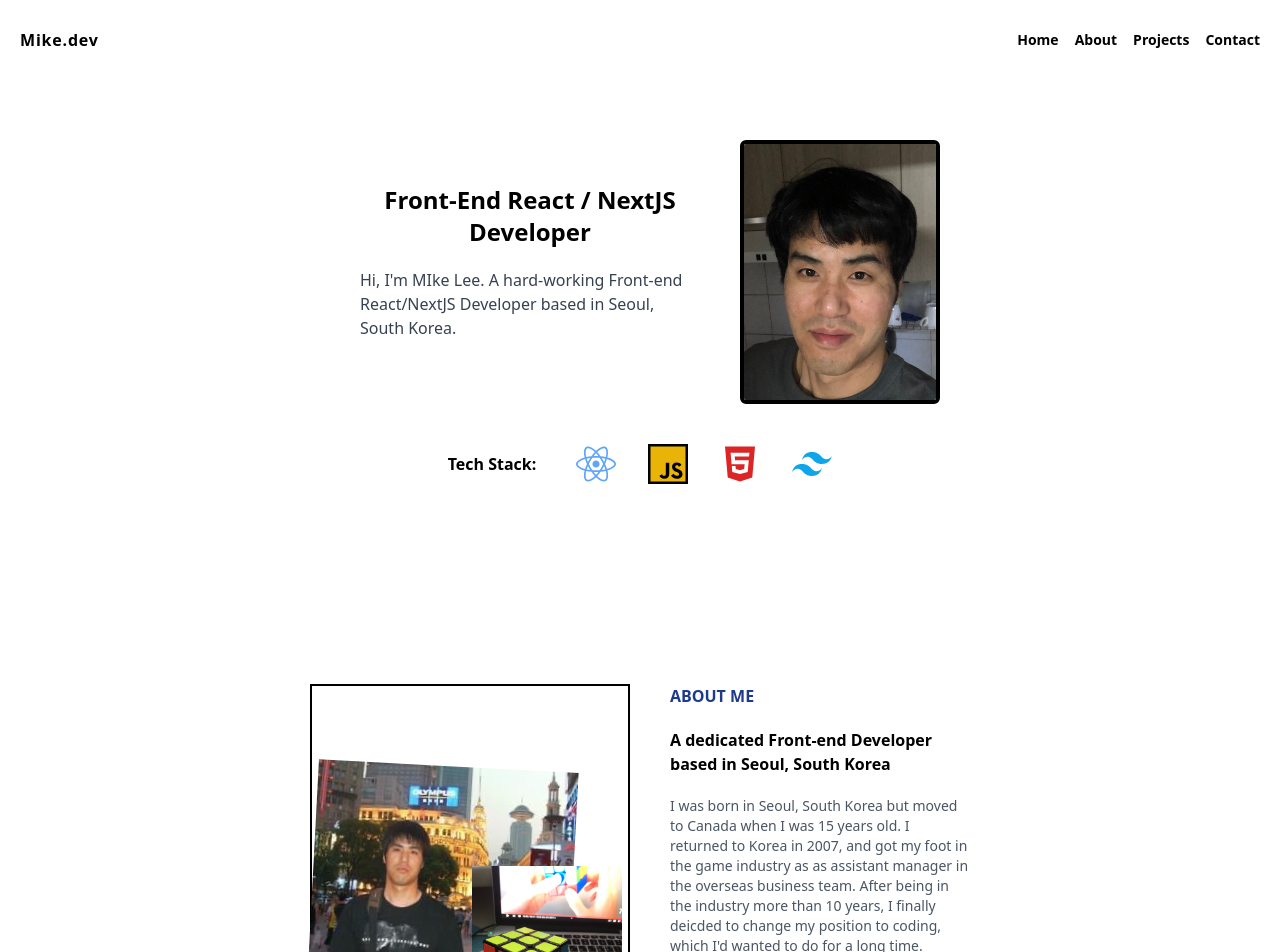
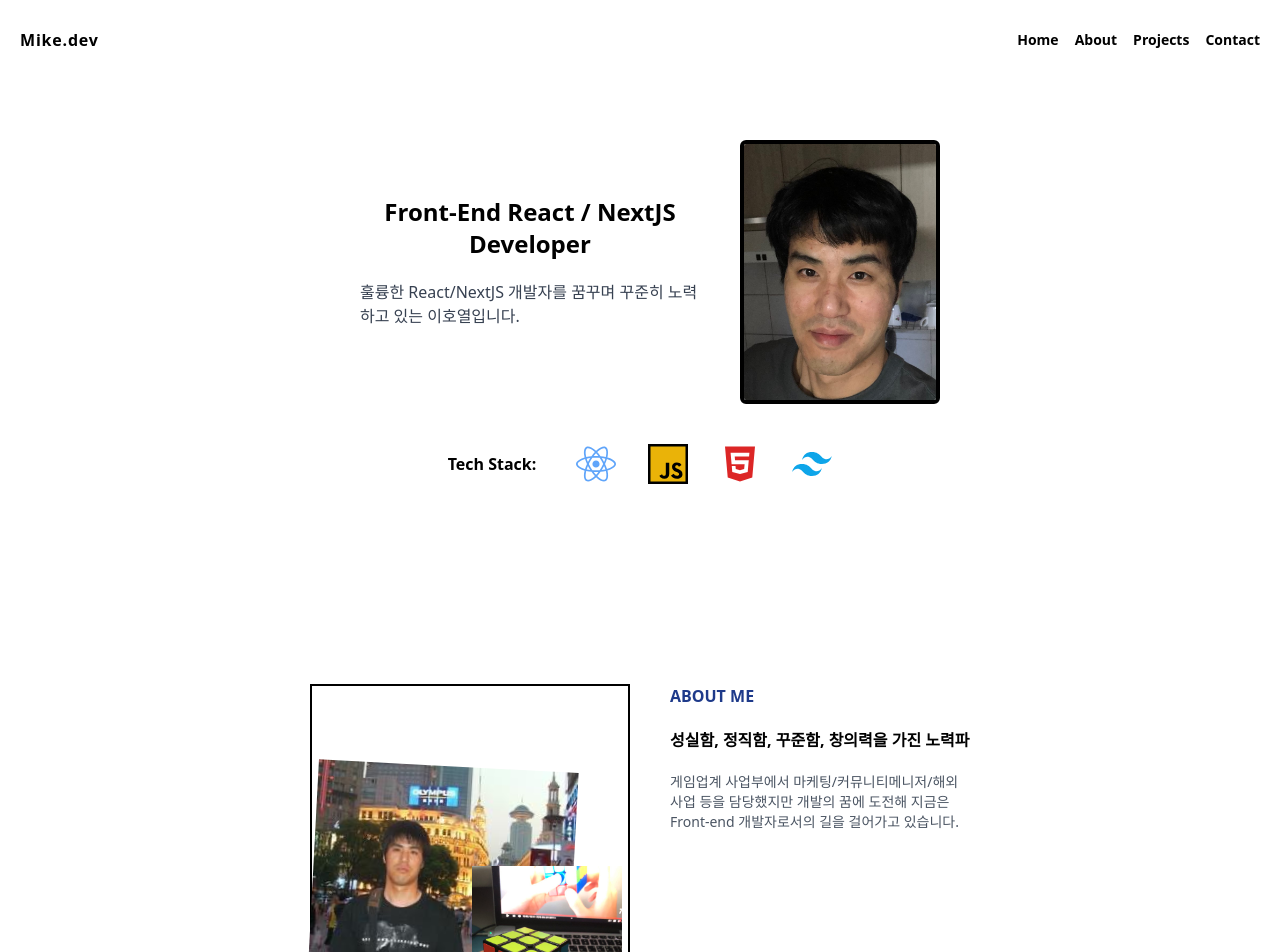
Before and after one commit to imbizman316/homepage_porfolio, a React (Create React App) app: page / in a window 1280 px wide. Shown: the top 952 px of the page. Built offline with nearby package versions, Linux system fonts and the light colour scheme.

Commit message:
Test localization

```diff
--- a/package.json
+++ b/package.json
@@ -6,8 +6,10 @@
     "@testing-library/jest-dom": "^5.17.0",
     "@testing-library/react": "^13.4.0",
     "@testing-library/user-event": "^13.5.0",
+    "i18next": "^23.11.5",
     "react": "^18.3.1",
     "react-dom": "^18.3.1",
+    "react-i18next": "^14.1.2",
     "react-icons": "^5.2.1",
     "react-router-dom": "^6.23.1",
     "react-scripts": "5.0.1",
--- /dev/null
+++ b/src/i18n.jsx
@@ -0,0 +1,31 @@
+import i18n from "i18next";
+import { initReactI18next } from "react-i18next";
+
+i18n.use(initReactI18next).init({
+  debug: true,
+  fallbackLng: "en",
+
+  resources: {
+    en: {
+      translation: {
+        home_intro:
+          "Hi, I'm MIke Lee. A hard-working Front-end React/NextJS Developer based in Seoul, South Korea.",
+        about_title:
+          "A dedicated Front-end Developer based in Seoul, South Korea",
+        about_descr:
+          "I was born in Seoul, South Korea but moved to Canada when I was 15 years old. I returned to Korea in 2007, and got my foot in the game industry as as assistant manager in the overseas business team. After being in the industry more than 10 years, I finally deicded to change my position to coding, which I'd wanted to do for a long time.",
+      },
+    },
+    kr: {
+      translation: {
+        home_intro:
+          "훌륭한 React/NextJS 개발자를 꿈꾸며 꾸준히 노력하고 있는 이호열입니다.",
+        about_title: "성실함, 정직함, 꾸준함, 창의력을 가진 노력파",
+        about_descr:
+          "게임업계 사업부에서 마케팅/커뮤니티메니저/해외사업 등을 담당했지만 개발의 꿈에 도전해 지금은 Front-end 개발자로서의 길을 걸어가고 있습니다.",
+      },
+    },
+  },
+});
+
+export default i18n;
--- a/src/pages/about/index.js
+++ b/src/pages/about/index.js
@@ -1,8 +1,16 @@
-import React from "react";
+import React, { useEffect } from "react";
 import photo1 from "../../assets/images/photo1.jpg";
 import photo2 from "../../assets/images/photo2.jpg";
+import "../../i18n";
+import { useTranslation } from "react-i18next";
 
 function About() {
+  const { t, i18n } = useTranslation();
+
+  useEffect(() => {
+    i18n.changeLanguage(navigator.language);
+  }, []);
+
   return (
     <div className="bg-white flex flex-col items-center pt-10 w-full">
       <div className="flex flex-col sm:flex-col md:flex-row lg:flex-row gap-10">
@@ -18,17 +26,8 @@ function About() {
         </div>
         <div className="w-[300px] flex flex-col gap-5">
           <h1 className="text-blue-900 font-bold">ABOUT ME</h1>
-          <h1 className="font-bold">
-            A dedicated Front-end Developer based in Seoul, South Korea
-          </h1>
-          <p className="text-sm text-gray-600">
-            I was born in Seoul, South Korea but moved to Canada when I was 15
-            years old. I returned to Korea in 2007, and got my foot in the game
-            industry as as assistant manager in the overseas business team.
-            After being in the industry more than 10 years, I finally deicded to
-            change my position to coding, which I'd wanted to do for a long
-            time.
-          </p>
+          <h1 className="font-bold">{t("about_title")}</h1>
+          <p className="text-sm text-gray-600">{t("about_descr")}</p>
         </div>
       </div>
     </div>
--- a/src/pages/home/index.js
+++ b/src/pages/home/index.js
@@ -1,4 +1,4 @@
-import React from "react";
+import React, { useEffect } from "react";
 import myImage from "../../assets/images/User_Photo_leeh7_1.jpg";
 import { FaReact, FaHtml5 } from "react-icons/fa";
 import { IoLogoJavascript } from "react-icons/io5";
@@ -6,8 +6,16 @@ import { RiTailwindCssFill } from "react-icons/ri";
 import About from "../about";
 import Contact from "../contact";
 import Projects from "../projects";
+import "../../i18n";
+import { useTranslation } from "react-i18next";
 
 function Home() {
+  const { t, i18n } = useTranslation();
+
+  useEffect(() => {
+    i18n.changeLanguage("kr");
+  }, []);
+
   return (
     <div className="min-h-screen bg-white flex flex-col gap-40 justify-start items-start">
       <div className=" bg-white flex flex-col items-full pt-10 items-center justify-center w-[100%]">
@@ -16,10 +24,7 @@ function Home() {
             <h1 className="font-bold text-2xl text-center">
               Front-End React / NextJS Developer
             </h1>
-            <h1 className="text-gray-700 px-5">
-              Hi, I'm MIke Lee. A hard-working Front-end React/NextJS Developer
-              based in Seoul, South Korea.
-            </h1>
+            <h1 className="text-gray-700 px-5">{t("home_intro")}</h1>
           </div>
           <div>
             <img
```
Also changed, not shown: 1 other file (tests, documents, lock files or other folders).
